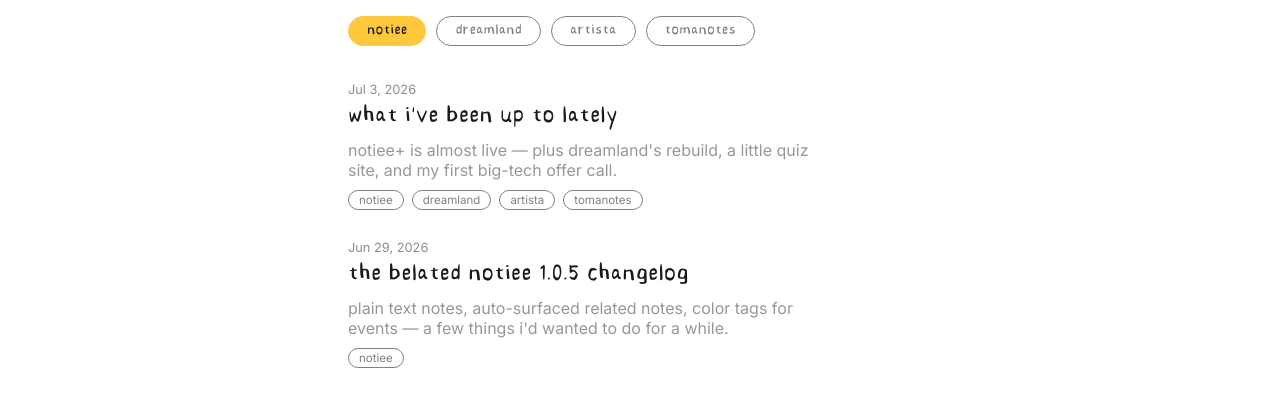
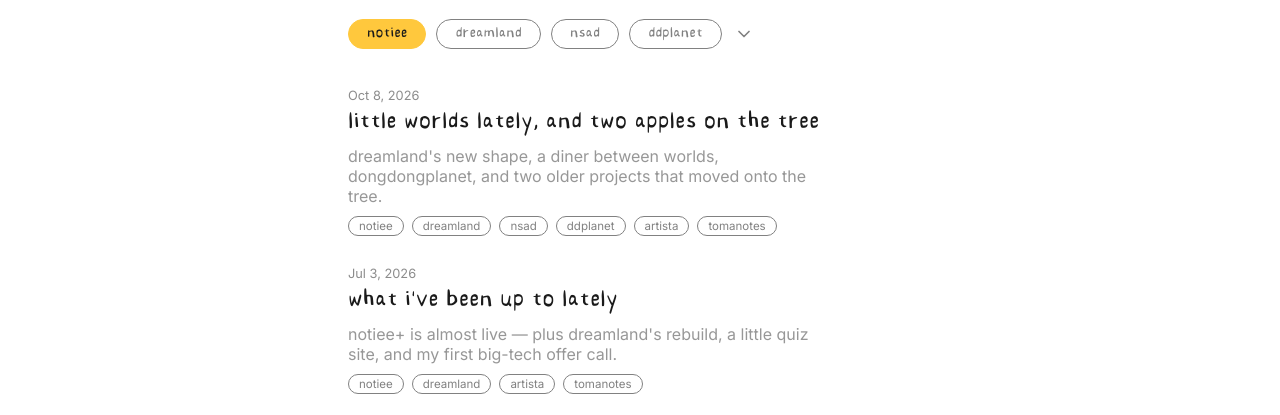
Before and after one commit to idbetterrun/tanqinghuadot, a website: page talks.html in a window 1280 px wide. Both pictures are taken after a click on the button "notiee". Shown: the part 332-747 px from the top of the page. Drawn offline with Linux system fonts and the light colour scheme.

Commit message:
feat(talks): 新增 AI 近况文章与可展开的项目筛选

```diff
--- a/css/style.css
+++ b/css/style.css
@@ -955,7 +955,27 @@ body[data-theme="dreamland"] .shot img { border-color: rgba(255, 255, 255, .15);
 /* ============================================================
    Talks 列表 + 筛选 chip
    ============================================================ */
-.talks-filters { display: flex; flex-wrap: wrap; gap: 10px; margin: 0 0 36px; }
+.talks-filters { display: flex; flex-wrap: wrap; align-items: center; gap: 10px; margin: 0 0 36px; }
+.talks-filter-tail { display: inline-flex; align-items: center; gap: 4px; }
+.talks-more {
+  display: inline-flex;
+  align-items: center;
+  justify-content: center;
+  width: 36px;
+  height: 36px;
+  padding: 6px;
+  border: 0;
+  border-radius: 50%;
+  background: transparent;
+  color: inherit;
+  cursor: pointer;
+  opacity: .55;
+  transition: opacity .2s ease, background-color .2s ease;
+}
+.talks-more:hover { opacity: 1; background: rgba(0, 0, 0, .05); }
+.talks-more svg { width: 20px; height: 20px; fill: none; stroke: currentColor; stroke-width: 2; stroke-linecap: round; stroke-linejoin: round; transition: transform .2s ease; }
+.talks-more[aria-expanded="true"] svg { transform: rotate(180deg); }
+.talks-extra-filters { display: flex; flex-wrap: wrap; flex-basis: 100%; gap: 10px; }
 .talks-chip {
   font-family: var(--font-hand);
   font-size: 1.15rem;
@@ -1043,6 +1063,17 @@ body[data-theme="dreamland"] .shot img { border-color: rgba(255, 255, 255, .15);
 /* ============================================================
    Talks 详情
    ============================================================ */
+.talks-ai-notice {
+  margin: 0 0 28px;
+  padding: 18px 20px;
+  border: 2px solid var(--ink);
+  border-radius: 16px;
+  background: var(--accent);
+  color: var(--ink);
+  line-height: 1.6;
+}
+.talks-ai-notice strong { font-size: 1.05rem; }
+.talks-ai-notice p { margin: 4px 0 0; font-size: .9rem; }
 .talks-date { display: flex; align-items: center; gap: 12px; margin: 0 0 6px; }
 /* 日历:撕页本,上侧印月份简写、下侧印日期数字(JS 绑定) */
 .talks-cal {
--- a/js/talks.js
+++ b/js/talks.js
@@ -6,8 +6,20 @@
 
   /* talks 专属动态文案(页面外壳走 i18n;这里只放列表/详情里 JS 生成的少量字) */
   var STR = {
-    en: { empty: "nothing here yet." },
-    zh: { empty: "这里还什么都没有。" }
+    en: {
+      empty: "nothing here yet.",
+      moreFilters: "show more filters",
+      lessFilters: "hide more filters",
+      aiLabel: "AI-generated",
+      aiNote: "A draft based on recent website changes, for the author to review."
+    },
+    zh: {
+      empty: "这里还什么都没有。",
+      moreFilters: "展开更多筛选",
+      lessFilters: "收起更多筛选",
+      aiLabel: "由 AI 生成",
+      aiNote: "根据近期网站变更整理的草稿，供作者审阅。"
+    }
   };
   function lang() { return (window.I18N && window.I18N.current) || "en"; }
   function t(k) { return (STR[lang()] || STR.en)[k]; }
@@ -70,20 +82,49 @@
     }).join("");
   }
 
+  function setFilter(tag, listEl) {
+    listState.filter = tag;
+    document.querySelectorAll(".talks-chip").forEach(function (chip) {
+      var active = chip.getAttribute("data-tag") === tag;
+      chip.classList.toggle("active", active);
+      chip.setAttribute("aria-pressed", active ? "true" : "false");
+    });
+    renderList(listEl);
+  }
+
   function bindChips(listEl) {
     document.querySelectorAll(".talks-chip").forEach(function (chip) {
+      chip.setAttribute("aria-pressed", "false");
       chip.addEventListener("click", function () {
         var tag = chip.getAttribute("data-tag");
-        listState.filter = (listState.filter === tag) ? null : tag;
-        document.querySelectorAll(".talks-chip").forEach(function (c) {
-          c.classList.toggle("active", c.getAttribute("data-tag") === listState.filter);
-        });
-        renderList(listEl);
+        setFilter(listState.filter === tag ? null : tag, listEl);
       });
     });
   }
 
+  function bindMoreFilters(listEl) {
+    var button = document.querySelector("[data-talks-more]");
+    var extra = document.getElementById("talks-extra-filters");
+    if (!button || !extra) return;
+    function updateLabel() {
+      var label = t(extra.hidden ? "moreFilters" : "lessFilters");
+      button.setAttribute("aria-label", label);
+      button.title = label;
+    }
+    updateLabel();
+    document.addEventListener("langchange", updateLabel);
+    button.addEventListener("click", function () {
+      extra.hidden = !extra.hidden;
+      button.setAttribute("aria-expanded", extra.hidden ? "false" : "true");
+      updateLabel();
+      if (extra.hidden && Array.from(extra.querySelectorAll(".talks-chip")).some(function (chip) {
+        return chip.getAttribute("data-tag") === listState.filter;
+      })) setFilter(null, listEl);
+    });
+  }
+
   function initList(listEl) {
+    bindMoreFilters(listEl);
     document.addEventListener("langchange", function () { renderList(listEl); });
     fetchPosts().then(function (posts) {
       listState.posts = posts.slice().sort(byDateDesc);
@@ -177,6 +218,12 @@
     var tEl = root.querySelector("[data-talks-title]");
     var mEl = root.querySelector("[data-talks-month]");
     var dayEl = root.querySelector("[data-talks-day]");
+    var aiNotice = root.querySelector("[data-talks-ai-notice]");
+    if (aiNotice) {
+      aiNotice.hidden = post.aiGenerated !== true;
+      aiNotice.querySelector("[data-talks-ai-label]").textContent = t("aiLabel");
+      aiNotice.querySelector("[data-talks-ai-note]").textContent = t("aiNote");
+    }
     var cd = new Date(post.date + "T00:00:00");
     if (mEl) mEl.textContent = CAL_MON[cd.getMonth()];     /* 日历上侧:月份简写 jan/feb… */
     if (dayEl) dayEl.textContent = cd.getDate();           /* 日历下侧:日期数字 */
--- a/talks.html
+++ b/talks.html
@@ -12,10 +12,10 @@
   <link rel="preconnect" href="https://fonts.googleapis.com">
   <link rel="preconnect" href="https://fonts.gstatic.com" crossorigin>
   <link href="https://fonts.googleapis.com/css2?family=Inter:wght@400;500&display=swap" rel="stylesheet">
-  <link rel="stylesheet" href="/css/style.css?v=12">
+  <link rel="stylesheet" href="/css/style.css?v=19">
   <script src="/js/i18n.js?v=10" defer></script>
   <script src="/js/main.js?v=4" defer></script>
-  <script src="/js/talks.js?v=1" defer></script>
+  <script src="/js/talks.js?v=4" defer></script>
   <script defer src="/_vercel/insights/script.js"></script>
 </head>
 <body>
@@ -26,8 +26,17 @@
       <div class="talks-filters" role="group" aria-label="filter by product" data-i18n-attr="aria-label:talks.filterAria">
         <button type="button" class="talks-chip" data-tag="notiee">notiee</button>
         <button type="button" class="talks-chip" data-tag="dreamland">dreamland</button>
-        <button type="button" class="talks-chip" data-tag="artista">artista</button>
-        <button type="button" class="talks-chip" data-tag="tomanotes">tomanotes</button>
+        <button type="button" class="talks-chip" data-tag="nsad">nsad</button>
+        <span class="talks-filter-tail">
+          <button type="button" class="talks-chip" data-tag="ddplanet">ddplanet</button>
+          <button type="button" class="talks-more" data-talks-more aria-expanded="false" aria-controls="talks-extra-filters" aria-label="show more filters" title="show more filters">
+            <svg viewBox="0 0 24 24" aria-hidden="true"><path d="m6 9 6 6 6-6"/></svg>
+          </button>
+        </span>
+        <div class="talks-extra-filters" id="talks-extra-filters" hidden>
+          <button type="button" class="talks-chip" data-tag="artista">artista</button>
+          <button type="button" class="talks-chip" data-tag="tomanotes">tomanotes</button>
+        </div>
       </div>
       <ul class="talks-list" data-talks-list></ul>
     </main>
--- a/talks/posts.json
+++ b/talks/posts.json
@@ -1,4 +1,18 @@
 [
+  {
+    "slug": "2026-10-08-little-worlds-and-two-apples",
+    "date": "2026-10-08",
+    "aiGenerated": true,
+    "tags": ["notiee", "dreamland", "nsad", "ddplanet", "artista", "tomanotes"],
+    "title": {
+      "zh": "最近的小世界，和树上的两颗苹果",
+      "en": "little worlds lately, and two apples on the tree"
+    },
+    "summary": {
+      "zh": "dreamland 的新样子、异世界食堂、动动星球，还有从作品列表搬到树上的两个老项目。",
+      "en": "dreamland's new shape, a diner between worlds, dongdongplanet, and two older projects that moved onto the tree."
+    }
+  },
   {
     "slug": "2026-09-09-20260908",
     "date": "2026-09-09",
```
Also changed, not shown: talks/2026-10-08-little-worlds-and-two-apples.en.md (added, +37 -0 lines), talks/2026-10-08-little-worlds-and-two-apples.zh.md (added, +37 -0 lines), talks/detail.html (+7 -2 lines).
